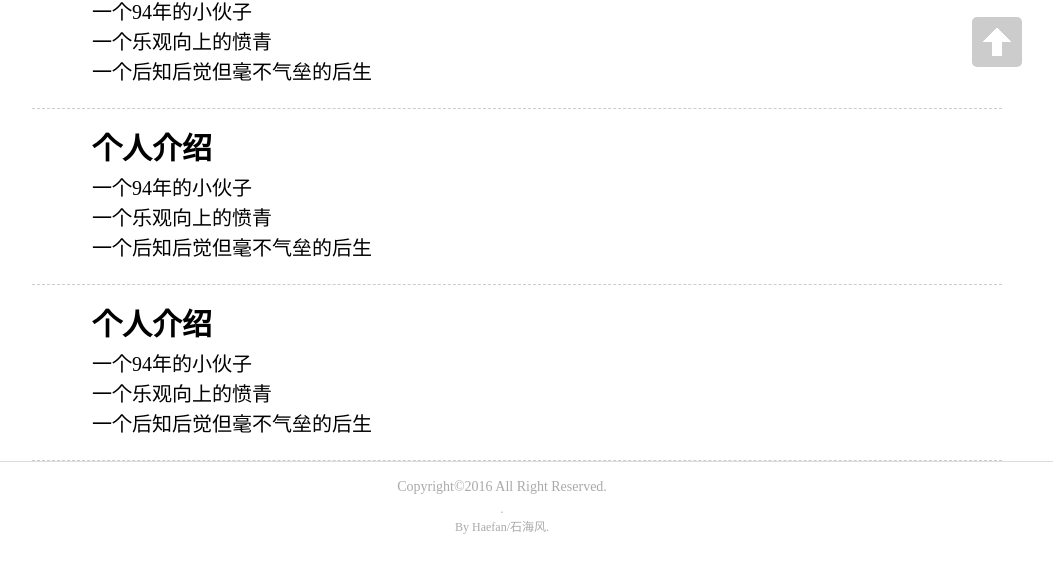
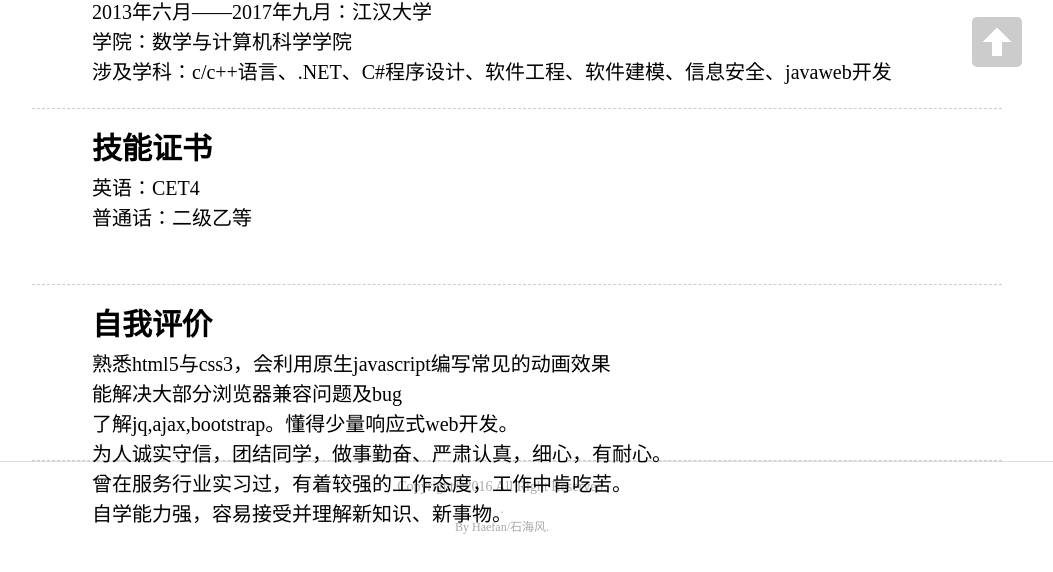
Before and after one commit to Haefan/Blog, a plain HTML site: page about.html in a window 1280 px wide. Shown: the part 623-1195 px from the top of the page, without its empty margins (138-1191 px from the left). Drawn offline with Linux system fonts and the light colour scheme.

Commit message:
Update about.html

```diff
--- a/about.html
+++ b/about.html
@@ -47,26 +47,28 @@
 		</div>
 		<div class="container">
 			<ul  class="personMes">
-				<h2>个人介绍</h2>
-				<li>一个94年的小伙子</li>
-				<li>一个乐观向上的愤青</li>
-				<li>一个后知后觉但毫不气垒的后生</li>
+				<h2>教育信息</h2>
+				<li>2013年六月——2017年九月：江汉大学</li>
+				<li>学院：数学与计算机科学学院</li>
+				<li>涉及学科：c/c++语言、.NET、C#程序设计、软件工程、软件建模、信息安全、javaweb开发</li>
 			</ul>
 		</div>
 		<div class="container">
 			<ul  class="personMes">
-				<h2>个人介绍</h2>
-				<li>一个94年的小伙子</li>
-				<li>一个乐观向上的愤青</li>
-				<li>一个后知后觉但毫不气垒的后生</li>
+				<h2>技能证书</h2>
+				<li>英语：CET4</li>
+				<li>普通话：二级乙等</li>
 			</ul>
 		</div>
 		<div class="container">
 			<ul  class="personMes">
-				<h2>个人介绍</h2>
-				<li>一个94年的小伙子</li>
-				<li>一个乐观向上的愤青</li>
-				<li>一个后知后觉但毫不气垒的后生</li>
+				<h2>自我评价</h2>
+				<li>熟悉html5与css3，会利用原生javascript编写常见的动画效果</li>
+				<li>能解决大部分浏览器兼容问题及bug</li>
+				<li>了解jq,ajax,bootstrap。懂得少量响应式web开发。</li>
+				<li>为人诚实守信，团结同学，做事勤奋、严肃认真，细心，有耐心。</li>
+				<li>曾在服务行业实习过，有着较强的工作态度，工作中肯吃苦。</li>
+				<li>自学能力强，容易接受并理解新知识、新事物。</li>
 			</ul>
 		</div>
 	</div>
```
